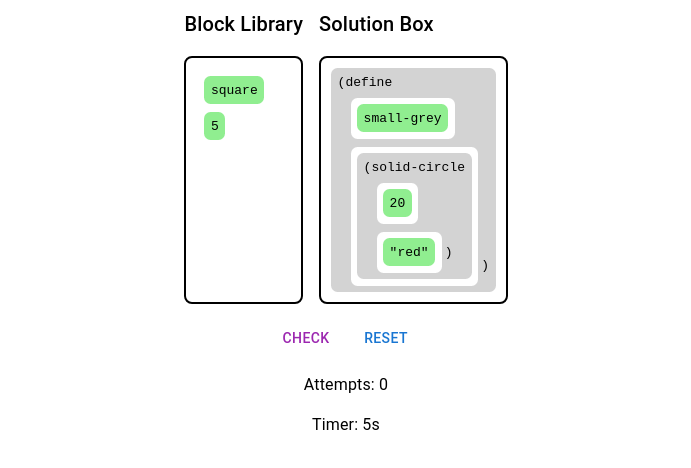
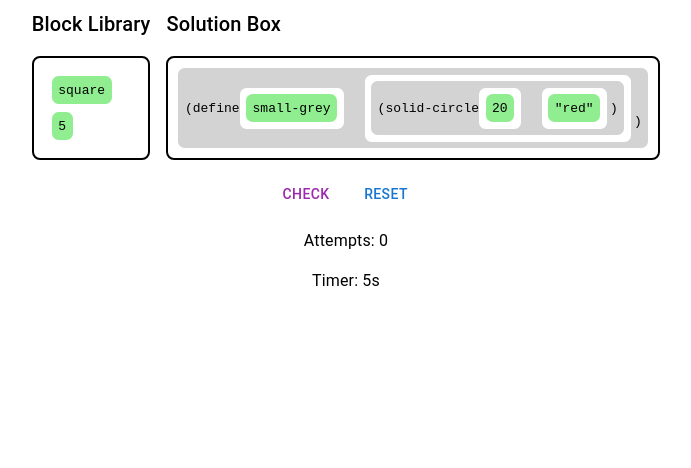
Before and after one commit to kimjulian-gc/Block-Parsons, a React (Vite) app: page / in a window 1280 px wide. Shown: the top 468 px of the page, without its empty margins (294-985 px from the left). Built offline with nearby package versions, Linux system fonts and the light colour scheme.

Commit message:
-fixed the block format to match horizontal nesting

```diff
--- a/src/block/Block.tsx
+++ b/src/block/Block.tsx
@@ -50,8 +50,10 @@ export function Block({ id, presentational: presentationalProp }: BlockProps) {
       spacing={1}
       useFlexGap
     >
-      {isConstant ? null : "("}
-      {name}
+
+      <Stack direction="row" spacing={1} alignItems="center" flexWrap="wrap">
+        {isConstant ? null : "("}
+        {name}
       {args.map((blockId, index) => {
         const idSuffix = `${name}:${id}:${index.toString()}`;
         const propsToPass = {
@@ -80,5 +82,6 @@ export function Block({ id, presentational: presentationalProp }: BlockProps) {
         );
       })}
     </Stack>
+    </Stack>
   );
 }
```
